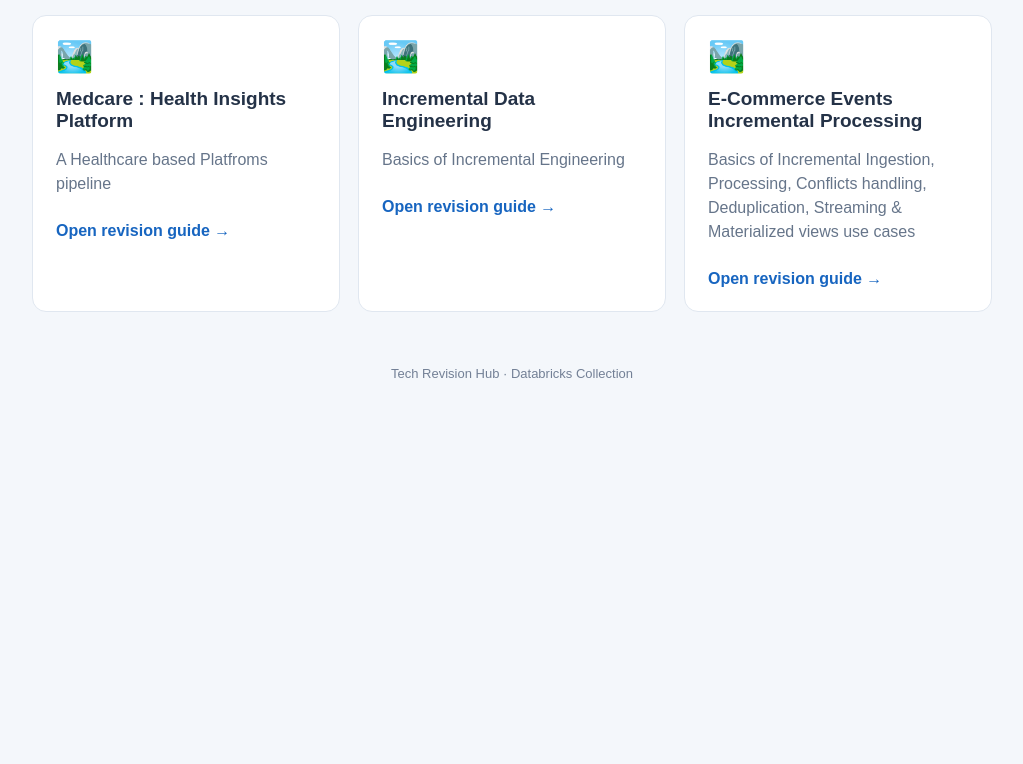
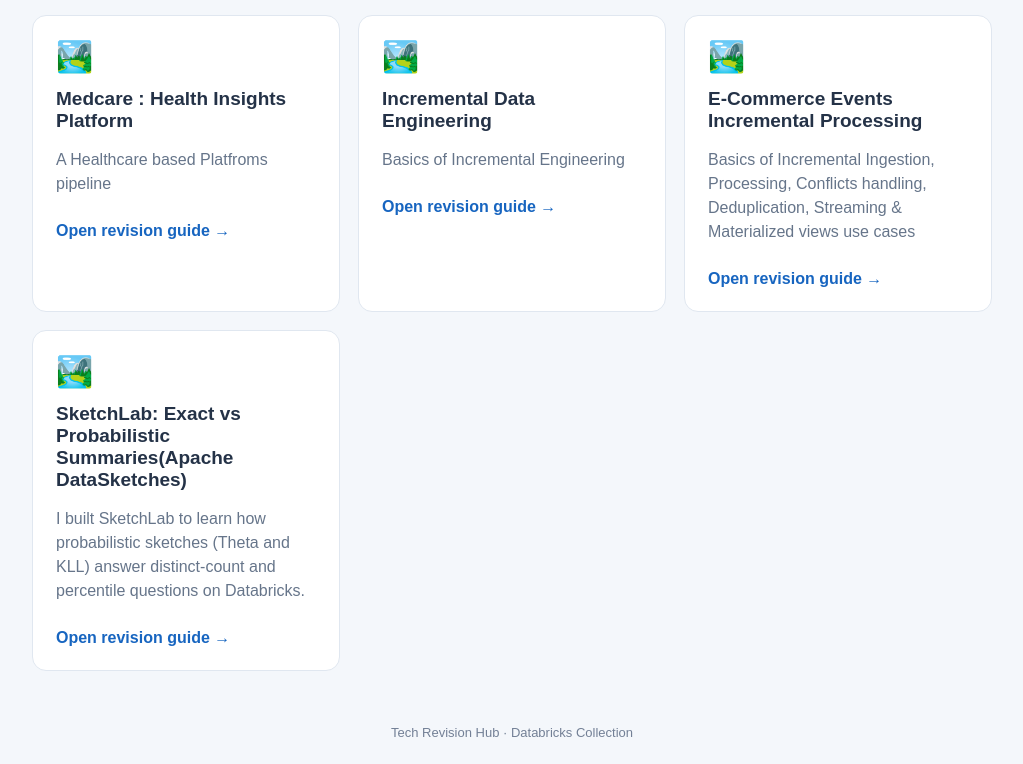
Before and after one commit to Nidhi8595/revision-hub, a plain HTML site: page domains/databricks.html in a window 1280 px wide. Shown: the part 1092-1856 px from the top of the page, without its empty margins (128-1151 px from the left). Before the commit the page ends 1497 px from the top, so only its background shows below. Drawn offline with Linux system fonts and the light colour scheme.

Commit message:
Add SketchLab guide link to Databricks page

```diff
--- a/domains/databricks.html
+++ b/domains/databricks.html
@@ -190,6 +190,13 @@
         <span class="open">Open revision guide →</span>
       </a>
 
+      <a class="card" href="../guides/sketchlab_guide.html">
+        <span class="icon">🏞️</span>
+        <h2>SketchLab: Exact vs Probabilistic Summaries(Apache DataSketches)</h2>
+        <p>I built SketchLab to learn how probabilistic sketches (Theta and KLL) answer distinct-count and percentile questions on Databricks.</p>
+        <span class="open">Open revision guide →</span>
+      </a>
+
     </div>
   </main>
 
```
